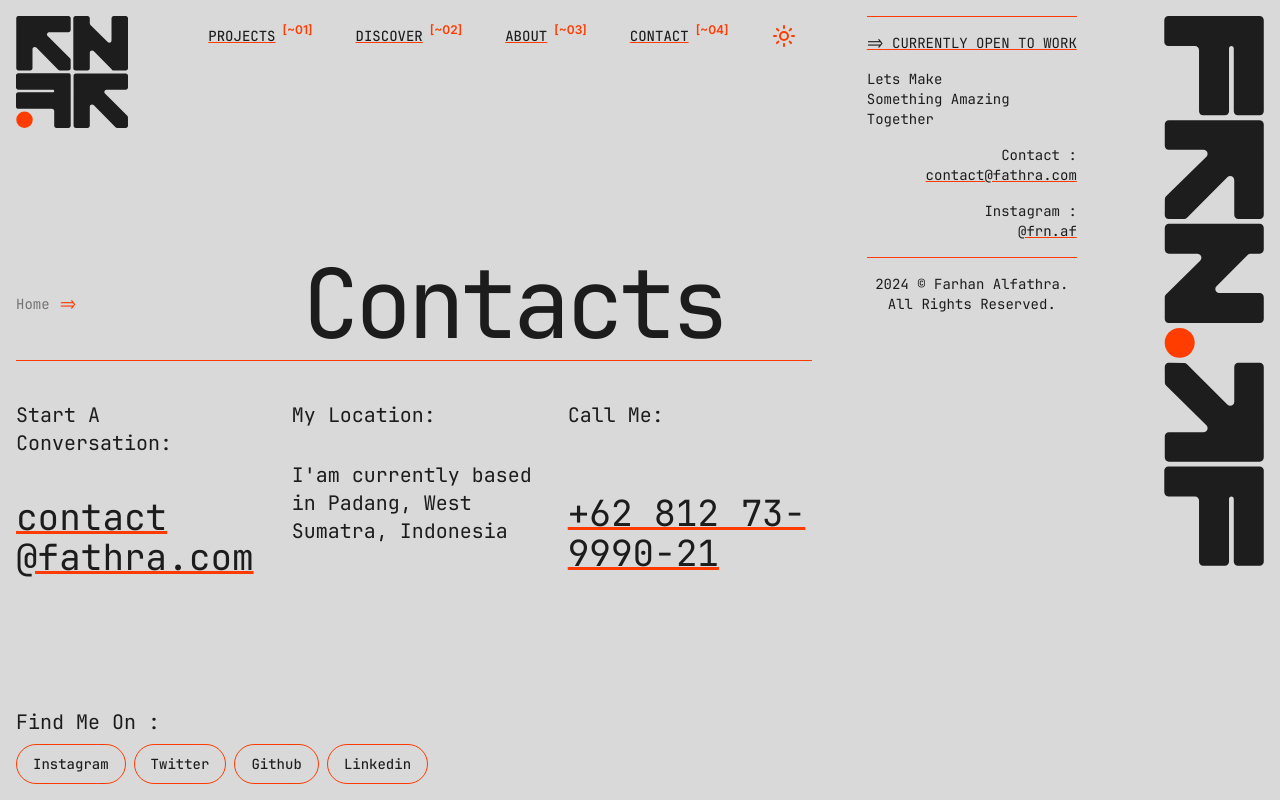
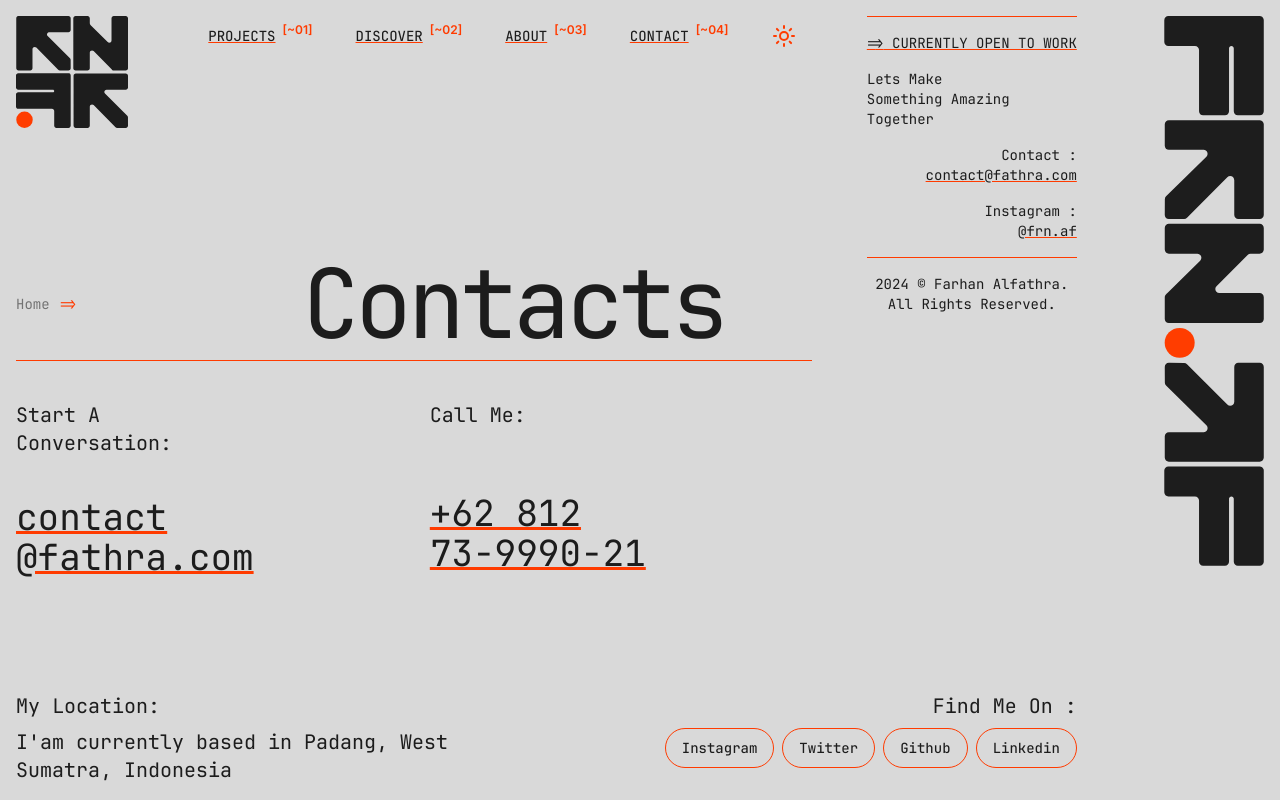
Before and after one commit to frn-af/portfolio, a Next.js app: page /contact in a window 1280 px wide. Built offline with nearby package versions, Linux system fonts and the light colour scheme.

Commit message:
ui: fix responsive contact page

```diff
--- a/src/app/contact/page.tsx
+++ b/src/app/contact/page.tsx
@@ -39,35 +39,28 @@ export default function Contact() {
               @fathra.com
             </h3>
           </div>
-          <div className="w-1/2 hidden md:block">
-            <h4 className="capitalize text-xl">
-              my location:
-            </h4>
-            <h3 className="mt-8 md:text-xl">
-              I&apos;am currently based in Padang, West Sumatra, Indonesia
-            </h3>
-          </div>
           <div className="w-1/2">
             <h4 className="capitalize text-xl">
               call me:
             </h4>
             <h3 className="mt-10 md:mt-16 text-3xl md:text-4xl underline underline-offset-1 decoration-primary">
-              +62 812 73-9990-21
+              +62 812< br />
+              73-9990-21
             </h3>
           </div>
         </div>
-        <div className="flex flex-grow md:flex-grow-0 gap-8">
-          <div className="md:hidden w-1/2 font-heading">
+        <div className="flex flex-grow md:flex-grow-0 md:justify-center gap-8 ">
+          <div className="w-1/2 font-heading">
             <h4 className="capitalize text-xl">
               my location:
             </h4>
-            <h3 className="mt-8 md:text-xl">
+            <h3 className="md:text-xl mt-2">
               I&apos;am currently based in Padang, West Sumatra, Indonesia
             </h3>
           </div>
           <div className="w-1/2 gap-4">
-            <p className="font-heading text-xl capitalize ">find me on :</p>
-            <div className="md:flex font-heading mt-8 md:mt-2">
+            <p className="font-heading text-xl capitalize md:text-right ">find me on :</p>
+            <div className="md:flex font-heading mt-2 md:justify-end">
               <Link href="https://instagram.com/frn.af" aria-label="instagram">
                 <Button variant="outline" className="rounded-full capitalize mr-2" >Instagram</Button>
               </Link>
```
